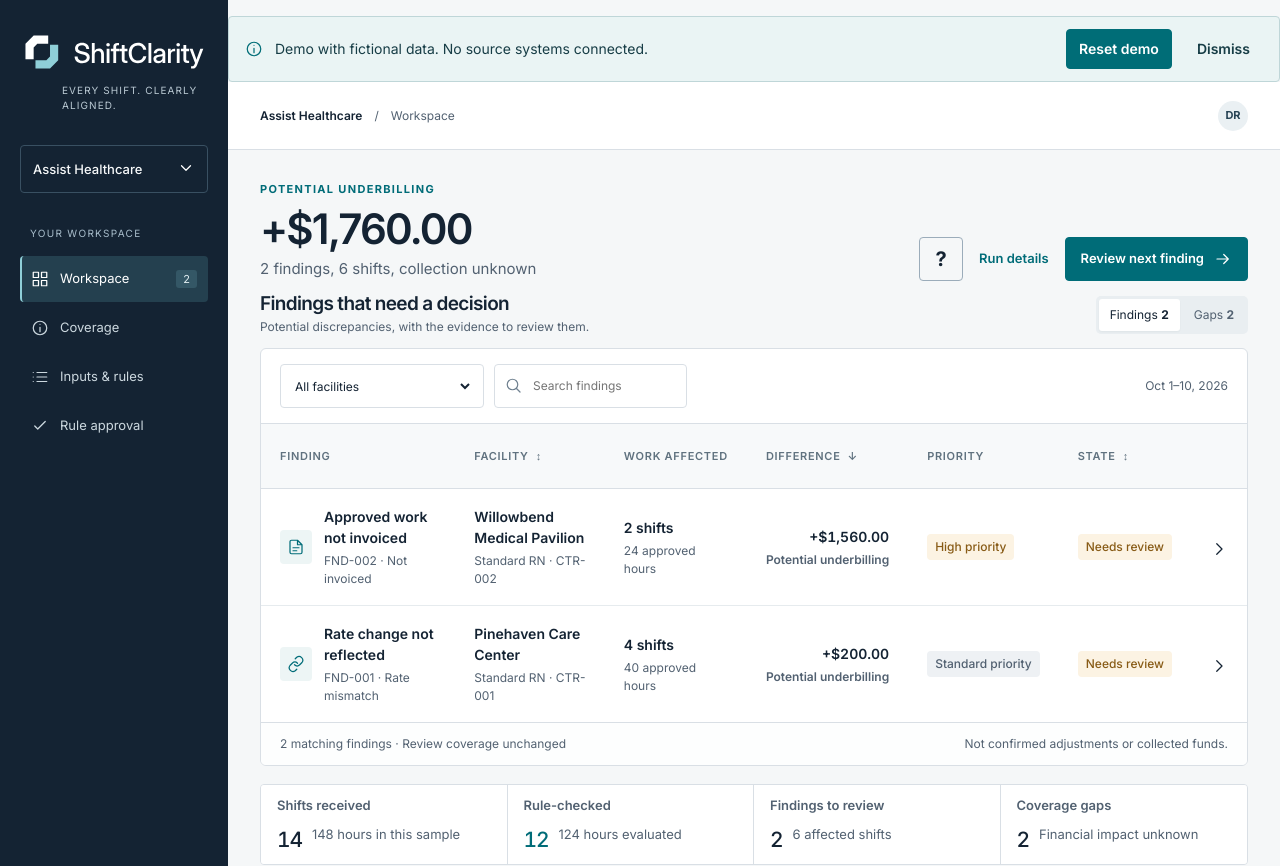
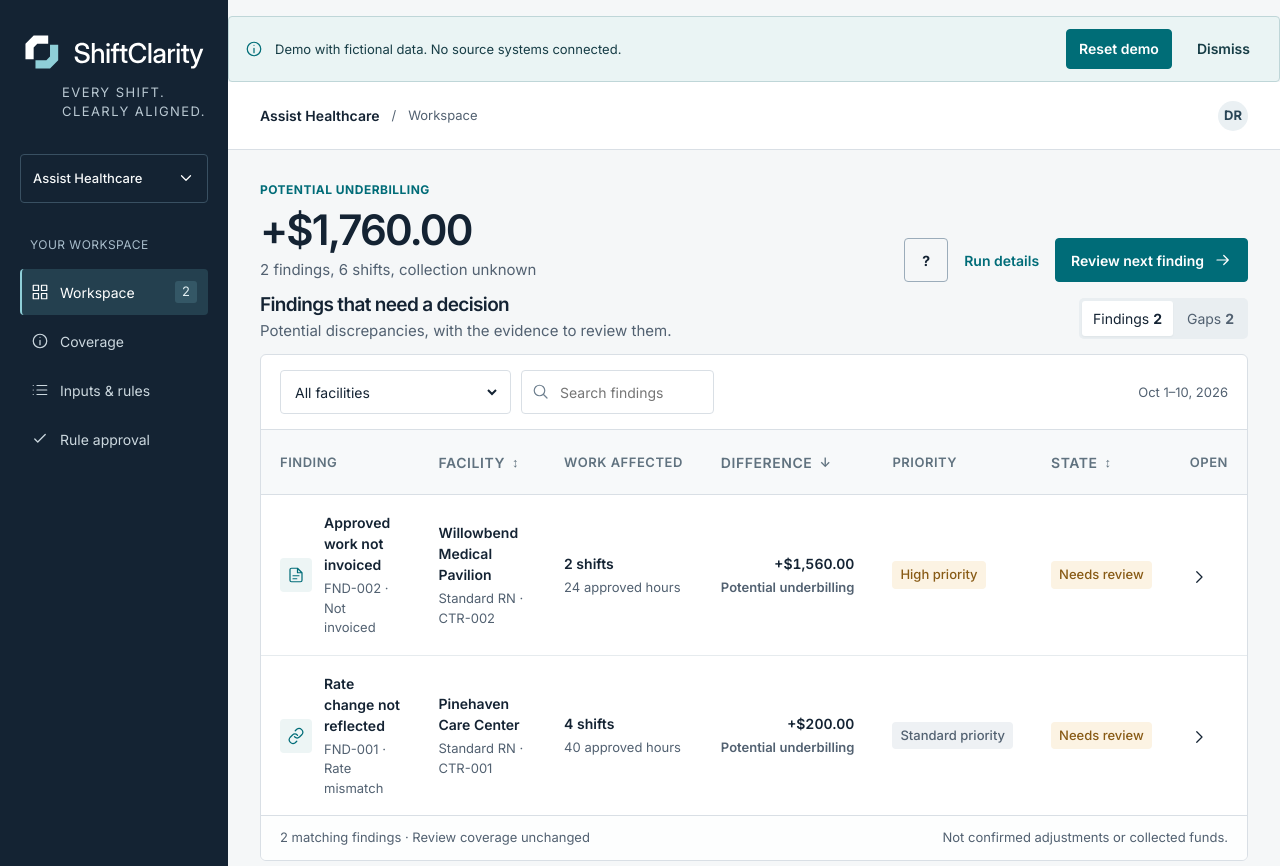
Before and after one commit to manynames3/ShiftClarity, a React (Vite) app: page / in a window 1280 px wide. Shown: the top 866 px of the page. Built offline with nearby package versions, Linux system fonts and the light colour scheme.

Commit message:
feat(demo): raise typography and enforce contrast

```diff
--- a/src/polish.css
+++ b/src/polish.css
@@ -32,4 +32,34 @@
 .compact-summary .metric-value{grid-column:1;grid-row:2;font-size:21px;line-height:1.25}
 .compact-summary .metric-note{grid-column:2;grid-row:2;margin:0;font-size:13px;line-height:1.3}
 @media(max-width:780px){.workspace-heading{align-items:flex-start}.workspace-heading h1{font-size:34px}.workspace-heading .heading-actions{flex-wrap:wrap}.compact-summary{grid-template-columns:repeat(2,minmax(0,1fr))}.compact-summary .metric:nth-child(2){border-right:0}.compact-summary .metric:nth-child(-n+2){border-bottom:1px solid var(--sc-line)}}
+
+/* Product type scale: body text 15px, support text 13px, tracked labels 12px. */
+body .app{font-size:15px}
+body .app p{font-size:15px}
+body .app small,body .app .mono{font-size:13px}
+body .app .eyebrow,body .app .navlabel{font-size:12px;letter-spacing:.04em}
+body .app .metric-label,body .app .comparison-label,body .app .document-label{font-size:13px;letter-spacing:.04em}
+body .app .navlink{font-size:14px}
+body .app .nav-count,body .app .avatar{font-size:13px}
+body .app .workspace-select strong{font-size:13px}
+body .app .breadcrumbs,body .app .segmented{font-size:14px}
+body .app .period,body .app .muted,body .app .pill,body .app .rule-state,body .app .table-footer,body .app .metric-note,body .app .doc-rule,body .app .source-foot,body .app .footnote,body .app .coverage-legend,body .app .control-row,body .app .definition dt,body .app .definition dd{font-size:13px}
+body .app .rule-row strong{font-size:14px}
+body .app .gap-row strong,body .app .event strong,body .app .draft-banner strong,body .app .warning-box strong{font-size:14px}
+body .app .finding-table th{font-size:13px;letter-spacing:.04em}
+body .app th{font-size:13px;letter-spacing:.04em}
+body .app .finding-table th:last-child{font-size:13px}
+body .app .finding-table td:nth-child(2)::before,body .app .finding-table td:nth-child(3)::before{font-size:12px;letter-spacing:.04em}
+body .app a,body .app button,body .app input,body .app select,body .app textarea,body .app label,body .app li,body .app td{font-size:14px}
+body .app .sort-button{font-size:14px}
+body .app .field label,body .app .custom-form label:not(.ack){font-size:14px}
+body .app .heading-actions .btn,body .app .task-actions .btn{font-size:14px}
+body .app .coverage-card h2{font-size:14px}
+body .app .rule-dates{font-size:13px}
+body .app span{font-size:13px}
+body .app .sort-button{letter-spacing:.04em}
+body .app p.review-note{font-size:15px!important}
+body .dialog{font-size:15px}
+body .dialog p{font-size:15px}
+body .dialog label,body .dialog button,body .dialog input,body .dialog select,body .dialog textarea{font-size:14px}
 @media(max-width:420px){.workspace-heading .heading-actions .btn-quiet{display:none}.workspace-heading .heading-actions{gap:8px}.compact-summary .metric{grid-template-columns:1fr;gap:3px;padding:10px 12px}.compact-summary .metric-value,.compact-summary .metric-note{grid-column:1;grid-row:auto}.compact-summary .metric-note{margin-bottom:2px}}
```
Also changed, not shown: 2 other files (tests, documents, lock files or other folders).
